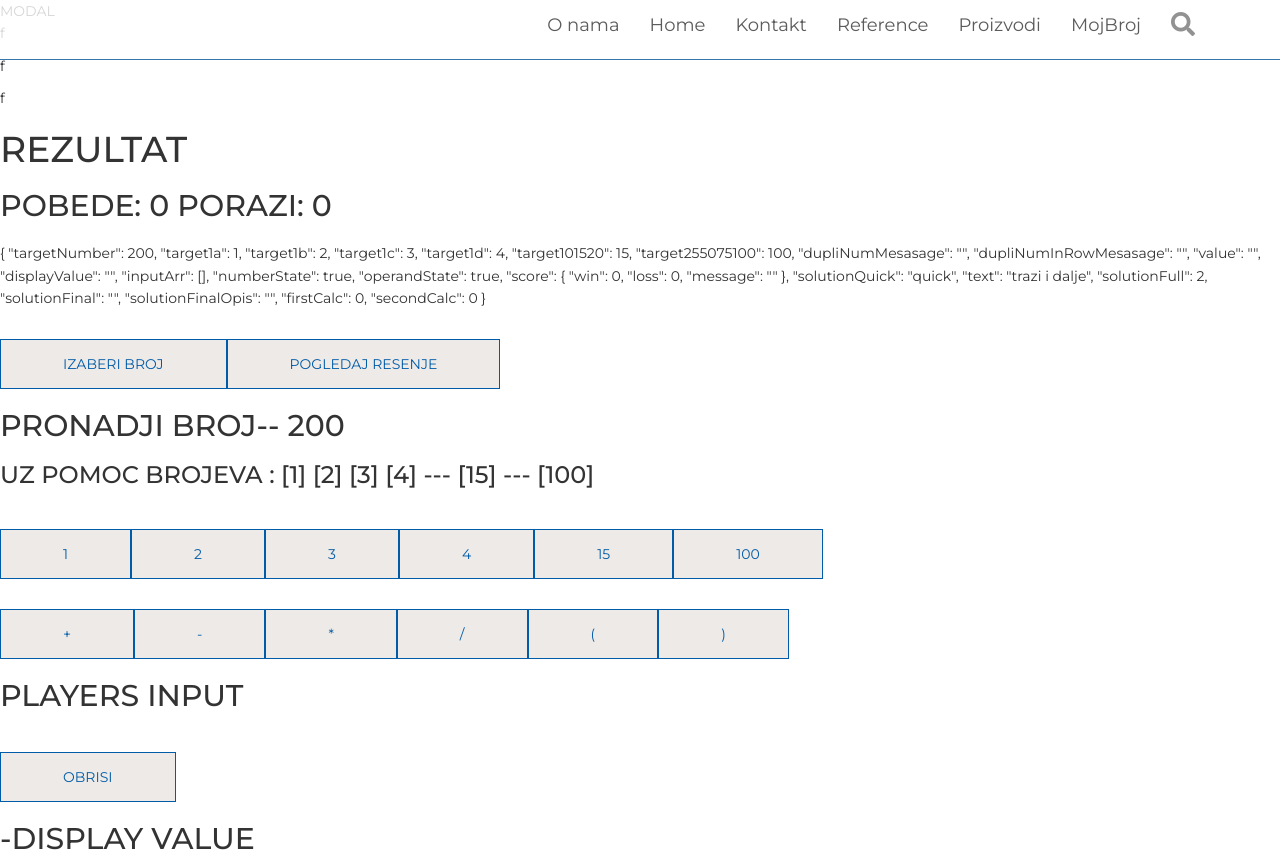
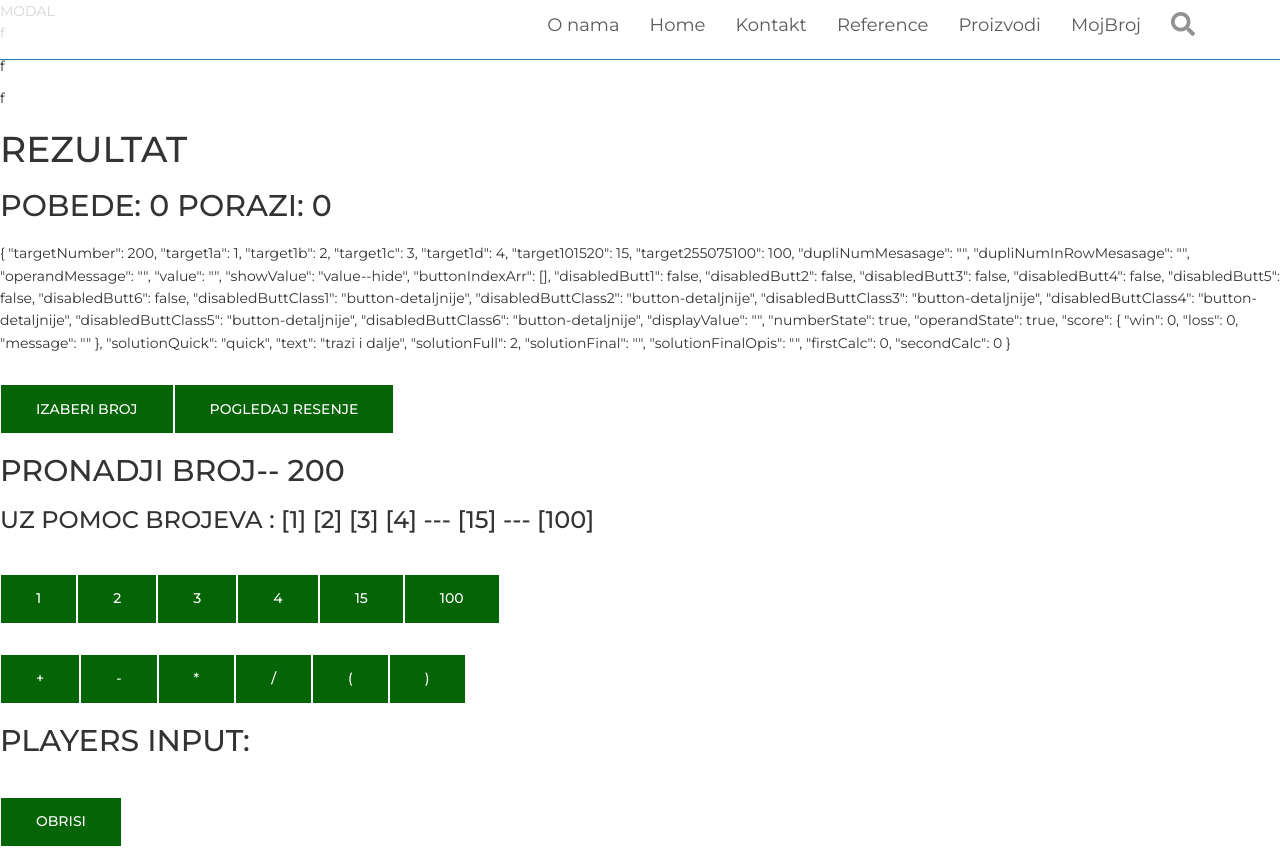
Before and after one commit to ivanbkovacevic/paunbaumax-react, a React (Create React App) app: page /mojbroj in a window 1280 px wide. Shown: the top 852 px of the page. Built offline with nearby package versions, Linux system fonts and the light colour scheme.

Commit message:
do brisanja sam stigao

```diff
--- /dev/null
+++ b/src/components/MojBroj/MojBroj.css
@@ -0,0 +1,40 @@
+.value--show {
+  border: 1px solid red;
+  display: inline-block;
+}
+
+.value--hide {
+    display: none;
+  }
+
+
+  .button-detaljnije{
+    color: white;
+    background-color: rgb(5, 100, 5);
+    border: 1px solid white;
+    border-radius: 0%;
+    font-weight: 500;
+    transition: all 0.5s;
+    width: 200;
+    height: 50px;
+    padding: 5px 35px;
+    margin-top: 30px;
+}
+.button-detaljnije:hover {
+    background-color: rgba(5, 100, 5, 0.493);
+    color: white;
+}
+
+.button-disabled {
+    opacity: 0.4;
+    color: white;
+    background-color: rgb(5, 100, 5);
+    border: 1px solid white;
+    border-radius: 0%;
+    font-weight: 500;
+    transition: all 0.5s;
+    width: 200;
+    height: 50px;
+    padding: 5px 35px;
+    margin-top: 30px;
+    }
--- a/src/components/MojBroj/MojBroj.js
+++ b/src/components/MojBroj/MojBroj.js
@@ -1,5 +1,6 @@
 import React, { Component } from 'react';
 import Score from './Score';
+import './MojBroj.css';
 
 class MojBroj extends Component {
 
@@ -14,10 +15,27 @@ class MojBroj extends Component {
 
     dupliNumMesasage: '',
     dupliNumInRowMesasage: '',
+    operandMessage:'',
 
     value: '',
+    showValue:'value--hide',
+    buttonIndexArr:[],
+
+    disabledButt1:false,
+    disabledButt2:false,
+    disabledButt3:false,
+    disabledButt4:false,
+    disabledButt5:false,
+    disabledButt6:false,
+    disabledButtClass1:'button-detaljnije',
+    disabledButtClass2:'button-detaljnije',
+    disabledButtClass3:'button-detaljnije',
+    disabledButtClass4:'button-detaljnije',
+    disabledButtClass5:'button-detaljnije',
+    disabledButtClass6:'button-detaljnije',
+
     displayValue: '',
-    inputArr: [],
+
     numberState: true,
     operandState: true,
 
@@ -126,56 +144,62 @@ class MojBroj extends Component {
 
   ///////////////////////DUGMAD I MANUELNO RACUNJANJE///////////////////////////////
 
-  PerformNumberInput = (number,sTrue,sFalse) => {
+  PerformNumberInput = (number,buttonIn,sFalse) => {
+     let buttonIndexArr=this.state.buttonIndexArr.slice();
+     let buttonIndex =buttonIn;
+     buttonIndexArr.push(buttonIndex);
+     this.setState({buttonIndexArr});
+  buttonIndex===1 ? this.setState({disabledButt1:true}):null;
+  buttonIndex===2 ? this.setState({disabledButt2:true}):null;
+  buttonIndex===3 ? this.setState({disabledButt3:true}):null;
+  buttonIndex===4 ? this.setState({disabledButt4:true}):null;
+  buttonIndex===5 ? this.setState({disabledButt5:true}):null;
+  buttonIndex===6 ? this.setState({disabledButt6:true}):null;
+
+  buttonIndex===1 ? this.setState({disabledButtClass1:'button-disabled'}):null;
+  buttonIndex===2 ? this.setState({disabledButtClass2:'button-disabled'}):null;
+  buttonIndex===3 ? this.setState({disabledButtClass3:'button-disabled'}):null;
+  buttonIndex===4 ? this.setState({disabledButtClass4:'button-disabled'}):null;
+  buttonIndex===5 ? this.setState({disabledButtClass5:'button-disabled'}):null;
+  buttonIndex===6 ? this.setState({disabledButtClass6:'button-disabled'}):null;
+
 
     let { value } = this.state;
-    let inputArr = this.state.inputArr.slice();
-    let dupliNum = inputArr.indexOf(number);
     let { displayValue } = this.state;
     let { dupliNumMesasage } = this.state;
-    console.log(inputArr + 'INPUT ARRAY');
-    console.log( this.state.numberState + '  numberState')
 
-    dupliNum=== -1 && this.state.numberState===true ? inputArr.push(number):null;
-    dupliNum=== -1 && this.state.numberState===true ?
-
+    this.state.numberState===true ?
         this.setState({
-          inputArr: inputArr,
           displayValue:  displayValue + String(number),
           value: value + String(number),
           numberState: false,
           operandState:true,
+          dupliNumMesasage: '',
+          dupliNumInRowMesasage: '',
+          operandMessage:'',
 
         })
-        :null;
-
-        dupliNum !== -1  ?
+        :
         this.setState({
-          dupliNumMesasage: 'Ne moze isti broj dva puta',
-          dupliNumInRowMesasage: ''
-        }) : this.setState({
-          dupliNumMesasage: '',
-          dupliNumInRowMesasage: ''
+          operandState:true,
+          dupliNumInRowMesasage: 'Ne mogu dva broja zaredom',
         })
-
-        this.state.numberState===false  ?
-        this.setState({
-          dupliNumMesasage: '',
-          dupliNumInRowMesasage: 'Ne mogu dva broja zaredom'
-        }) : null
+        ;
 
     console.log(this.state.dupliNumMesasage + ' dupliNUMmessage')
       }
+      /////////////////////////////////////////////////////////////////
+      PerformOperandInput=(operand,buttonIn,sFalse)=>{
 
-      PerformOperandInput=(operand,sTrue,sFalse)=>{
+        let buttonIndexArr=this.state.buttonIndexArr.slice();
+        let buttonIndex =buttonIn;
+        buttonIndexArr.push(buttonIndex);
+        this.setState({buttonIndexArr});
+
         let {numberState} = this.state;
         let { value } = this.state;
-        let inputArr = this.state.inputArr.slice();
-        let dupliNum = inputArr.indexOf(operand);
         let { displayValue } = this.state;
         let { dupliNumMesasage } = this.state;
-        console.log(inputArr + 'INPUT ARRAY');
-        console.log(dupliNum  + ' dupliNum')
 
          this.state.operandState===true ?
           this.setState({
@@ -184,50 +208,21 @@ class MojBroj extends Component {
             numberState: true,
             operandState:false,
             dupliNumMesasage: '',
+            dupliNumInRowMesasage: '',
+          })
+           :   this.setState({
+
+            operandMessage:'Ne mogu dve operacije da stoje jedna pored druge',
+            dupliNumMesasage: '',
             dupliNumInRowMesasage: ''
-          })
-           :null;
+
+          });
+
         }
-
-    // let { prevValue } = this.state;
-    // let { operandState } = this.state;
-
-    // let nextValue = operand;
-
-    // const operations = {
-    //   '+': (prevValue, nextValue) => { prevValue + nextValue },
-    //   '-': (prevValue, nextValue) => { prevValue - nextValue },
-    //   '*': (prevValue, nextValue) => { prevValue * nextValue },
-    //   '/': (prevValue, nextValue) => { prevValue / nextValue },
-    //   '(': (prevValue, nextValue) => { nextValue },
-    //   ')': (prevValue, nextValue) => { nextValue },
-    //   '=': (prevValue, nextValue) => { nextValue }
-    // }
-    // // if(value==null){
-    //   this.setState({
-    //     value: value+String(operand),
-    //   });
-    // } else if( operandState){
-    //   let currentValue = value || 0;
-    //  // let computedValue = operations[operand](currentValue,nextValue)
-    //   this.setState({
-    //   //  value: computedValue,
-
-    //   });
-    // }
-
-    // console.log(prevValue + ' prevVALUE')
-    // console.log(nextValue + ' nextVALUE')
-    // console.log(operandState + ' operandState')
-    // console.log(numSwitch + ' NUMSWITCH')
-    // let calculationFinal=operations[digit](prevValue,nextValue);
-
-
-
 
   Calculate = () => {
     let { value } = this.state;
-    console.log(value + ' VALUE')
+    console.log(value + ' VALUE');
     value = eval(value);
     let win = this.state.score.win;
     let loss = this.state.score.loss;
@@ -246,6 +241,7 @@ class MojBroj extends Component {
     } else {
       this.setState({
         value,
+        showValue:'value--show',
         score: {
           win: win,
           loss: loss + 1,
@@ -271,9 +267,24 @@ class MojBroj extends Component {
 
       inputArr: [],
       targetNumber, target1a, target1b, target1c, target1d, target101520,
-       target255075100, value, displayValue, numberState:true, operandState:true,dupliNumMesasage: '',
-       dupliNumInRowMesasage: 'Ne mogu dva broja zaredom'
-      , score: {
+       target255075100, value, displayValue, numberState:true, operandState:true, dupliNumMesasage: '',
+       dupliNumInRowMesasage: '',
+       operandMessage:'',
+       showValue:'value--hide',
+       disabledButt1:false,
+       disabledButt2:false,
+       disabledButt3:false,
+       disabledButt4:false,
+       disabledButt5:false,
+       disabledButt6:false,
+       disabledButtClass1:'button-detaljnije',
+       disabledButtClass2:'button-detaljnije',
+       disabledButtClass3:'button-detaljnije',
+       disabledButtClass4:'button-detaljnije',
+       disabledButtClass5:'button-detaljnije',
+       disabledButtClass6:'button-detaljnije',
+
+       score: {
         win: win,
         loss: loss,
         message: ''
@@ -282,11 +293,18 @@ class MojBroj extends Component {
   }
 
   DeleteInputs=()=>{
-        let { displayValue}=this.state;
+          let buttonIndexArr=this.state.buttonIndexArr.slice();
+          let buttonIndex=buttonIndexArr.slice(0,buttonIndexArr.length-1);
+             console.log(buttonIndex+' button index');
+
+          let { displayValue}=this.state;
           let displayValueLength = displayValue.length;
           displayValue=  displayValue.slice(0,displayValueLength-1);
+
         this.setState({
-             displayValue: displayValue
+             displayValue: displayValue,
+            //  disabledButt1:false,
+            //  disabledButtClass1:'button-detaljnije',
         });
         console.log(displayValue+' displayvalue')
   }
@@ -308,26 +326,27 @@ class MojBroj extends Component {
           [{this.state.target1c}] [{this.state.target1d}] --- [{this.state.target101520}] --- [{this.state.target255075100}]
           </h3>
 
-        <button className='button-detaljnije Broj' onClick={() => this.PerformNumberInput(target1a,true,false)}>{target1a}</button>
-        <button className='button-detaljnije' value={target1b} onClick={() => this.PerformNumberInput(target1b,true,false)}>{target1b}</button>
-        <button className='button-detaljnije' value={target1c} onClick={() => this.PerformNumberInput(target1c,true,false)}>{target1c}</button>
-        <button className='button-detaljnije' value={target1d} onClick={() => this.PerformNumberInput(target1d,true,false)}>{target1d}</button>
-        <button className='button-detaljnije' value={target101520} onClick={() => this.PerformNumberInput(target101520,true,false)}>{target101520}</button>
-        <button className='button-detaljnije' value={target255075100} onClick={() => this.PerformNumberInput(target255075100,true,false)}>{target255075100}</button>
+        <button className={this.state.disabledButtClass1} disabled={this.state.disabledButt1} onClick={() => this.PerformNumberInput(target1a,1,false)}>{target1a}</button>
+        <button className={this.state.disabledButtClass2} disabled={this.state.disabledButt2} onClick={() => this.PerformNumberInput(target1b,2,false)}>{target1b}</button>
+        <button className={this.state.disabledButtClass3} disabled={this.state.disabledButt3} onClick={() => this.PerformNumberInput(target1c,3,false)}>{target1c}</button>
+        <button className={this.state.disabledButtClass4} disabled={this.state.disabledButt4} onClick={() => this.PerformNumberInput(target1d,4,false)}>{target1d}</button>
+        <button className={this.state.disabledButtClass5} disabled={this.state.disabledButt5} onClick={() => this.PerformNumberInput(target101520,5,false)}>{target101520}</button>
+        <button className={this.state.disabledButtClass6} disabled={this.state.disabledButt6} onClick={() => this.PerformNumberInput(target255075100,6,false)}>{target255075100}</button>
         <br></br>
-        <button className='button-detaljnije' value={'+'} onClick={() => this.PerformOperandInput('+',true,false)}>+</button>
-        <button className='button-detaljnije' value={'-'} onClick={() => this.PerformOperandInput('-',true,false)}>-</button>
-        <button className='button-detaljnije' value={'*'} onClick={() => this.PerformOperandInput('*',true,false)}>*</button>
-        <button className='button-detaljnije' value={'/'} onClick={() => this.PerformOperandInput('/',true,false)}>/</button>
-        <button className='button-detaljnije' value={'('} onClick={() => this.PerformOperandInput('(',true,false)}>(</button>
-        <button className='button-detaljnije' value={')'} onClick={() => this.PerformOperandInput(')',true,false)}>)</button>
+        <button className='button-detaljnije' value={'+'} onClick={() => this.PerformOperandInput('+',7,false)}>+</button>
+        <button className='button-detaljnije' value={'-'} onClick={() => this.PerformOperandInput('-',8,false)}>-</button>
+        <button className='button-detaljnije' value={'*'} onClick={() => this.PerformOperandInput('*',9,false)}>*</button>
+        <button className='button-detaljnije' value={'/'} onClick={() => this.PerformOperandInput('/',10,false)}>/</button>
+        <button className='button-detaljnije' value={'('} onClick={() => this.PerformOperandInput('(',11,false)}>(</button>
+        <button className='button-detaljnije' value={')'} onClick={() => this.PerformOperandInput(')',12,false)}>)</button>
         <div>
 
-          <h2>PLAYERS INPUT</h2>
+          <h2>PLAYERS INPUT: {this.state.dupliNumMesasage} {this.state.dupliNumInRowMesasage} {this.state.operandMessage}</h2>
           <button className='button-detaljnije' onClick={this.DeleteInputs}>OBRISI</button>
-          <h2>{this.state.dupliNumMesasage} {this.state.dupliNumInRowMesasage}</h2>
+
           <h2>{this.state.displayValue} -DISPLAY VALUE</h2>
-          <h2>VASE RESENJE JE: {this.state.value}-VALUE</h2>
+          <h2 className={this.state.showValue}>VASE RESENJE JE: {this.state.value}-VALUE</h2>
+          <br></br>
           <button className='button-detaljnije' onClick={this.Calculate}>IZRACUNAJ</button>
           <button className='button-detaljnije' onClick={this.ClearAll}>RESETUJ SVE</button>
 
```
